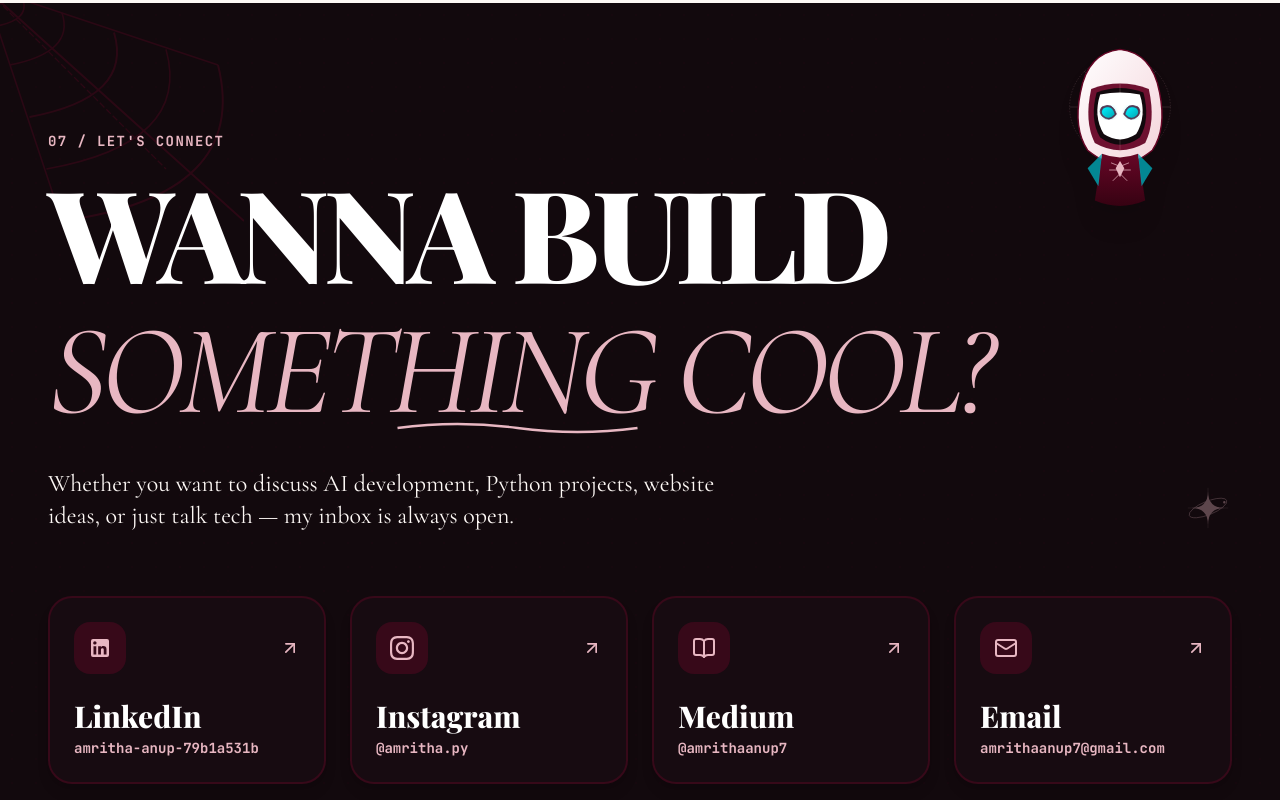
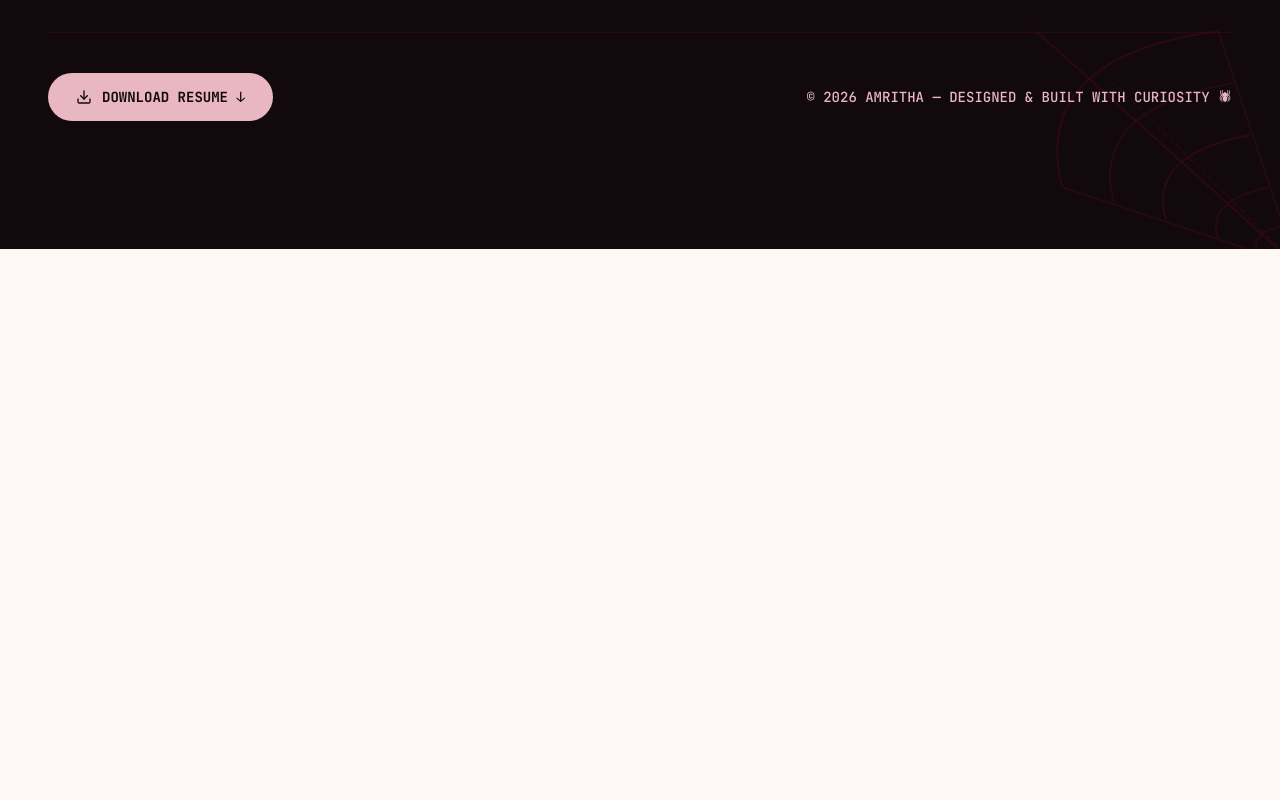
Before and after one commit to amrithaanup7-tech/portfolio, a React (Vite) app: page / in a window 1280 px wide. Shown: the part 6860-7660 px from the top of the page. After the commit the page ends 7109 px from the top, so only its background shows below. Built offline with nearby package versions, Linux system fonts and the light colour scheme; a web font is replaced by a local one.

Commit message:
Update portfolio sections and deploy

```diff
--- a/src/App.tsx
+++ b/src/App.tsx
@@ -7,7 +7,6 @@
 import { LabSection } from './components/LabSection';
 import { SkillsSection } from './components/SkillsSection';
 import { ExperienceJourney } from './components/ExperienceJourney';
-import { WritingSection } from './components/WritingSection';
 import { ContactSection } from './components/ContactSection';
 import { EasterEggs } from './components/EasterEggs';
 import { GwenArcadeGame } from './components/GwenArcadeGame';
@@ -34,7 +33,6 @@
         <LabSection onOpenArcade={() => setIsArcadeOpen(true)} />
         <SkillsSection />
         <ExperienceJourney />
-        <WritingSection />
         <ContactSection />
       </main>
 
--- a/src/components/ContactSection.tsx
+++ b/src/components/ContactSection.tsx
@@ -1,6 +1,6 @@
 import React from 'react';
 import { motion } from 'framer-motion';
-import { Mail, BookOpen, Download, ArrowUpRight } from 'lucide-react';
+import { Mail, Download, ArrowUpRight } from 'lucide-react';
 import { PROFILE } from '../data/profile';
 import { GwenCharacter } from './GwenCharacter';
 import { WebDecoration } from './WebDecoration';
@@ -31,12 +31,6 @@
           <path d="M12 2.163c3.204 0 3.584.012 4.85.07 3.252.148 4.771 1.691 4.919 4.919.058 1.265.069 1.645.069 4.849 0 3.205-.012 3.584-.069 4.849-.149 3.225-1.664 4.771-4.919 4.919-1.266.058-1.644.07-4.85.07-3.204 0-3.584-.012-4.849-.07-3.26-.149-4.771-1.699-4.919-4.92-.058-1.265-.07-1.644-.07-4.849 0-3.204.013-3.583.07-4.849.149-3.227 1.664-4.771 4.919-4.919 1.266-.057 1.645-.069 4.849-.069zm0-2.163c-3.259 0-3.667.014-4.947.072-4.358.2-6.78 2.618-6.98 6.98-.059 1.281-.073 1.689-.073 4.948 0 3.259.014 3.668.072 4.948.2 4.358 2.618 6.78 6.98 6.98 1.281.058 1.689.072 4.948.072 3.259 0 3.668-.014 4.948-.072 4.354-.2 6.782-2.618 6.979-6.98.059-1.28.073-1.689.073-4.948 0-3.259-.014-3.667-.072-4.947-.196-4.354-2.617-6.78-6.979-6.98-1.281-.059-1.69-.073-4.949-.073zm0 5.838c-3.403 0-6.162 2.759-6.162 6.162s2.759 6.163 6.162 6.163 6.162-2.759 6.162-6.163c0-3.403-2.759-6.162-6.162-6.162zm0 10.162c-2.209 0-4-1.79-4-4 0-2.209 1.791-4 4-4s4 1.791 4 4c0 2.21-1.791 4-4 4zm6.406-11.845c-.796 0-1.441.645-1.441 1.44s.645 1.44 1.441 1.44c.795 0 1.439-.645 1.439-1.44s-.644-1.44-1.439-1.44z"/>
         </svg>
       )
-    },
-    {
-      name: 'Medium',
-      url: ensureAbsoluteUrl(contact.medium),
-      detail: '@amrithaanup7',
-      icon: BookOpen
     },
     {
       name: 'Email',
@@ -103,7 +97,7 @@
             className="flex flex-col gap-4"
           >
             <span className="text-sm font-mono font-semibold tracking-widest text-blush uppercase">
-              07 / LET'S CONNECT
+              06 / LET'S CONNECT
             </span>
 
             <h2 className="text-6xl md:text-8xl lg:text-9xl font-display font-extrabold text-white tracking-tighter leading-[0.85]">
@@ -141,7 +135,7 @@
         </div>
 
         {/* Social Links Cards Grid */}
-        <div className="grid grid-cols-1 sm:grid-cols-2 lg:grid-cols-4 gap-6">
+        <div className="grid grid-cols-1 md:grid-cols-3 gap-6">
           {socialButtons.map((btn, idx) => {
             const IconComponent = btn.icon;
             return (
```
